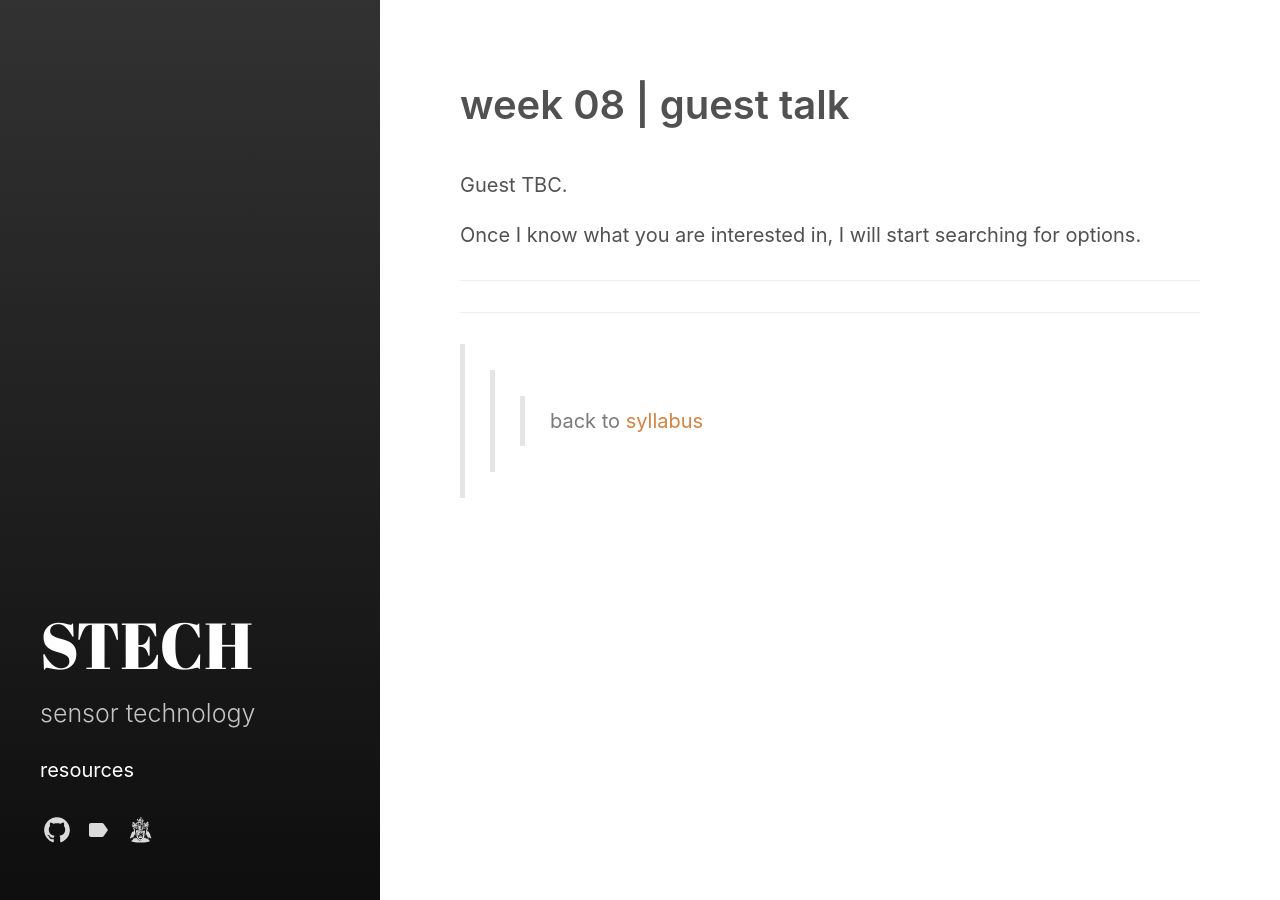
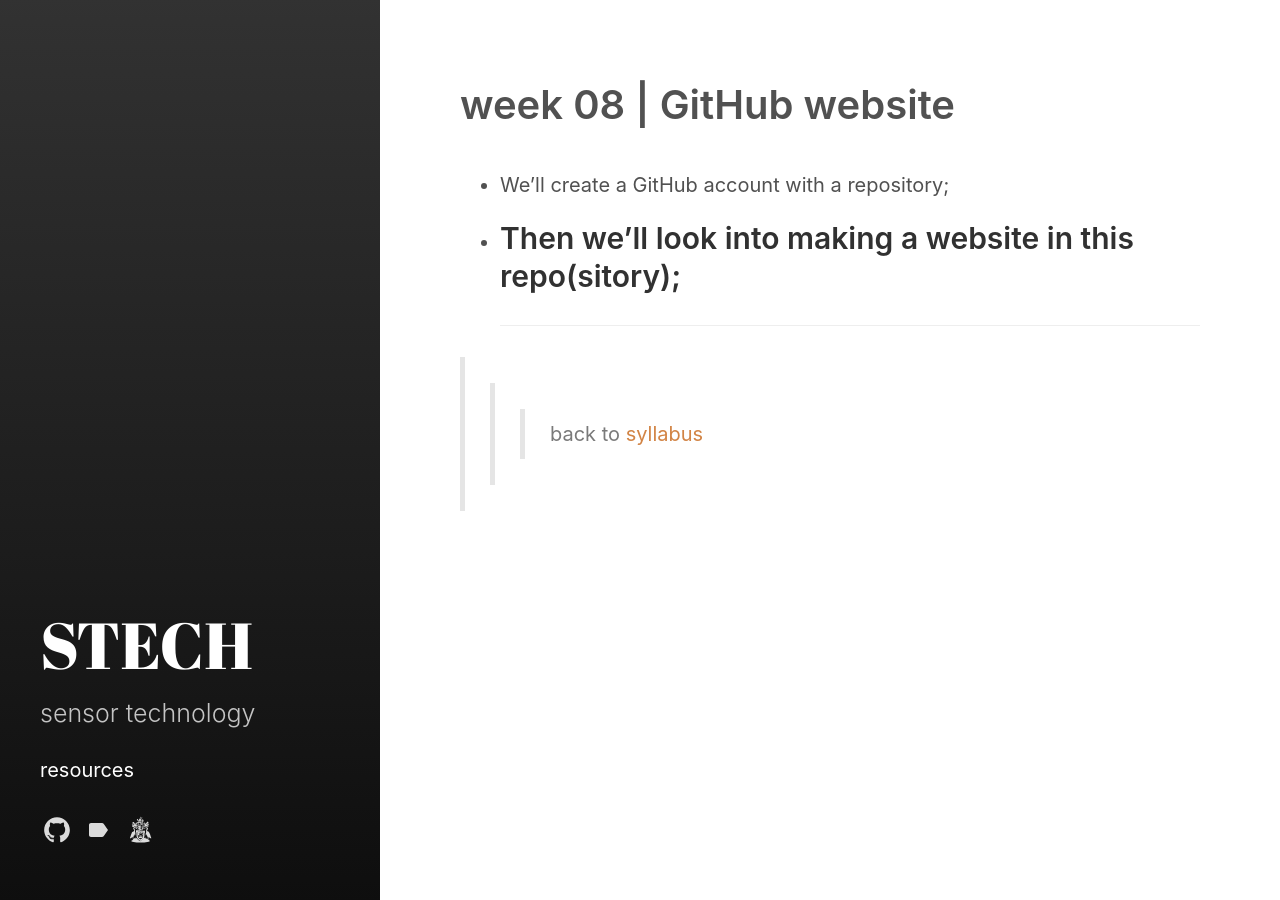
Before and after one commit to krisztian-hofstadter-tedor/stech, a Jekyll site: the page built from _posts/2018-11-15-w08.md, in a window 1280 px wide. Built offline with Jekyll 4.4.1, drawn with Linux system fonts in a browser that asks for light colours.

Commit message:
update outline

```diff
--- a/_posts/2018-11-15-w08.md
+++ b/_posts/2018-11-15-w08.md
@@ -1,18 +1,17 @@
 ---
 layout: post-simple
-title: "week 08 | guest talk"
+title: "week 08 | GitHub website"
 permalink: week08
-excerpt: ". guest talk"
+excerpt: ". Github account . basic website"
 categories:
   - outline
 tags:
-  - guest talk
+  - Github
+  - Website
 ---
 
-Guest TBC.
-
-Once I know what you are interested in, I will start searching for options.
-
+* We'll create a GitHub account with a repository;
+* Then we'll look into making a website in this repo(sitory);
 ---
 ---
 
```
Also changed, not shown: _posts/2018-11-01-w06.md (+5 -5 lines), _posts/2018-11-08-w07.md (+3 -3 lines), 2 other files.
